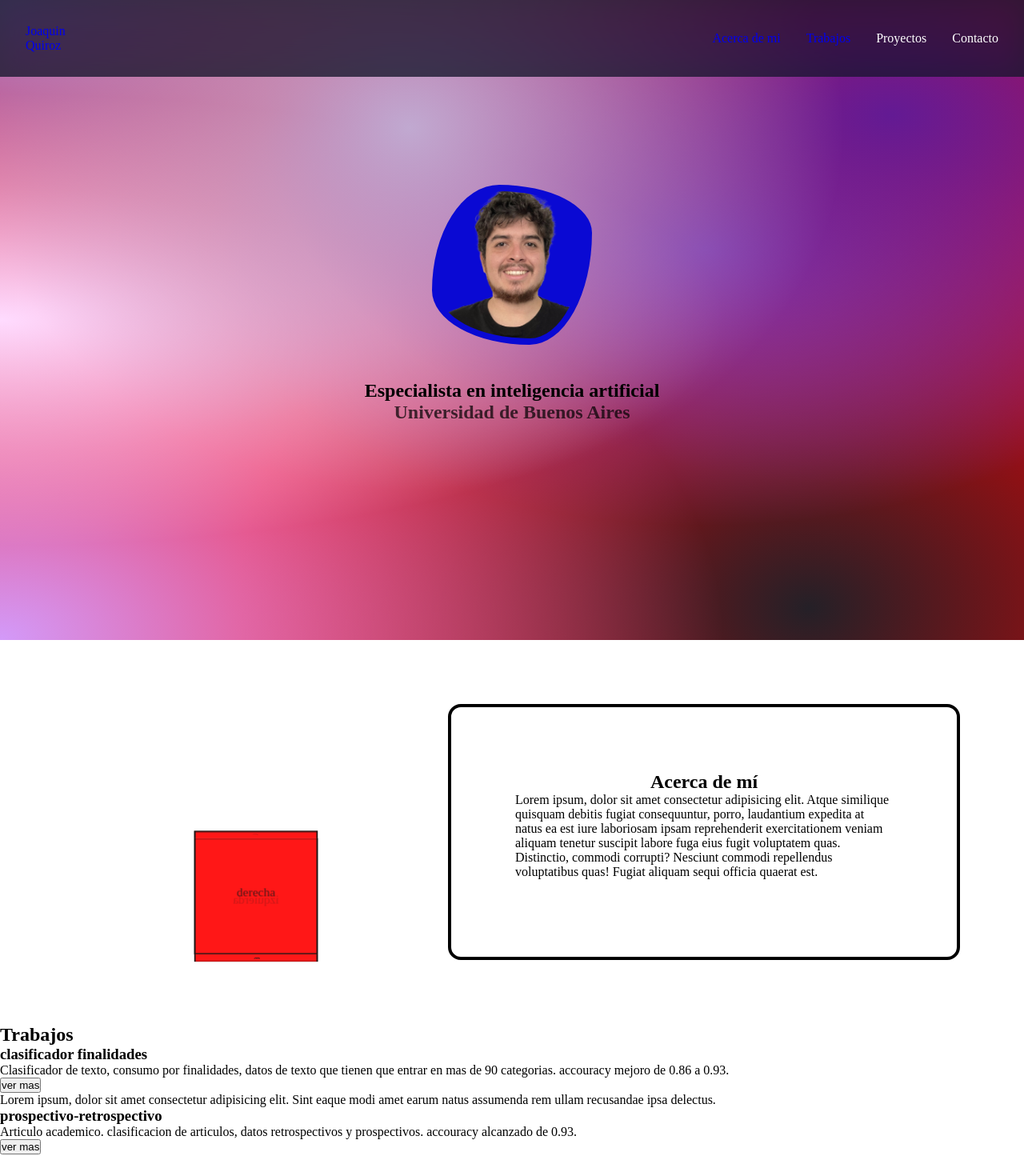
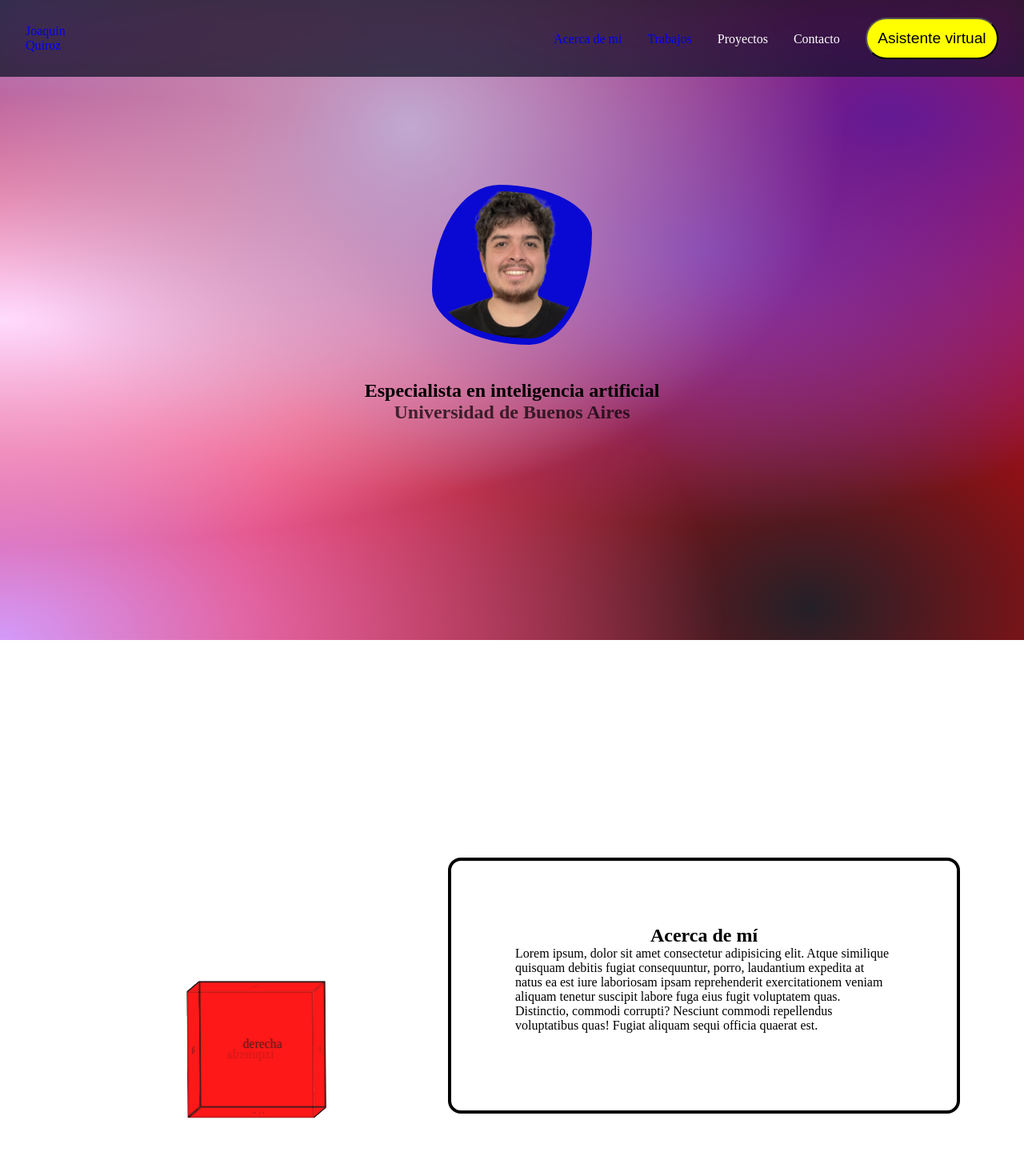
Before and after one commit to Joaquin-Quiroz-Gajardo/Portafolio, a React (Create React App) app: page / in a window 1280 px wide. Shown: the top 1445 px of the page at 80% size. Built offline with nearby package versions, Linux system fonts and the light colour scheme.

Commit message:
boton asistente virtual

```diff
--- a/src/App.css
+++ b/src/App.css
@@ -36,6 +36,7 @@ a.navbar-brand{
 ul.navbar-ul{
   display: flex;
   justify-content: flex-end;
+  align-items: baseline;
   width: 100%;
   list-style-type: none;
   gap: 2em;
@@ -54,7 +55,7 @@ button.menu{
   display: none;
 }
 
-@media (max-width: 600px) {
+@media (max-width: 775px) {
   nav.navbar {
     background-color: red;
   }
@@ -91,9 +92,16 @@ a.navbar-brand{
  .navbar-collapse{
   display: flex;
   flex-direction: row-reverse;
- }
+}
 }
 
+button.nav-button-asistente{
+  padding: 0.7em;
+  background-color: yellow;
+  color: black;
+  border-radius: 2em;
+  font-size: 1.2em;
+}
 /* hero */
 
 
@@ -140,7 +148,12 @@ h2.subtitulo{
   opacity: 0.7;
 }
 
+
 /* acerca de mi */
+div.about-me{
+  margin-top: 12em;
+  margin-bottom: 12em;
+}
 #about-me-title{
   text-align: center;
 }
--- a/src/App.tsx
+++ b/src/App.tsx
@@ -30,6 +30,9 @@ function App() {
                 </li>
                 <li className="nav-item">
                   <a className="nav-link">Contacto</a>
+                </li>
+                <li className="nav-item">
+                  <button className="nav-button-asistente">Asistente virtual</button>
                 </li>
               </ul>
               <button onClick={handleDesplegarMenu} className={displayNavLinks?"menu display-nav-links":"menu"}>icono</button>
```
